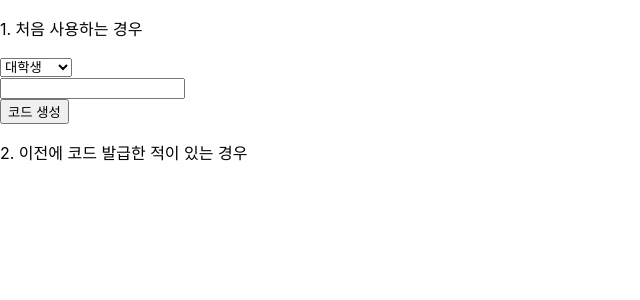
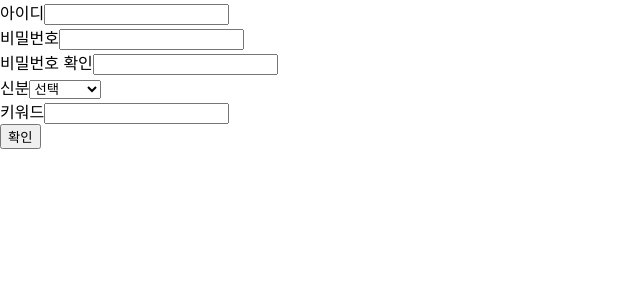
Before and after one commit to ApptiveDev/apptive-18th-team4-frontend, a React (Create React App) app: page / in a window 1280 px wide. Shown: the top 300 px of the page, without its empty margins (0-640 px from the left). Built offline with nearby package versions, Linux system fonts and the light colour scheme.

Commit message:
feat: 회원가입 입력 폼 완성

```diff
--- a/package.json
+++ b/package.json
@@ -2,6 +2,7 @@
   "name": "apptive-18th-team4-frontend",
   "version": "0.1.0",
   "private": true,
+  "proxy" : "http://localhost:8080",
   "dependencies": {
     "@react-oauth/google": "^0.8.0",
     "@testing-library/jest-dom": "^5.16.5",
--- a/src/App.js
+++ b/src/App.js
@@ -1,7 +1,7 @@
 import './App.css';
 import * as React from "react";
 import { BrowserRouter as Router, Routes, Route } from "react-router-dom";
-import Test from './pages/issue_code/test';
+import Test from './pages/signUp';
 
 function App() {
   return (
--- a/src/pages/issue_code/test.js
+++ /dev/null
@@ -1,118 +0,0 @@
-import {useState} from 'react'
-import axios from 'axios'
-
-export default function Test () {
-    const [keyword, setKeyword] = useState('');
-    const [state, setState] = useState('');
-    const [code, setCode] = useState('');
-
-    const state_list = ['대학생', '대학원생', '휴학생', '신입생']
-    const [selectedState, setSelectedState] = useState('')
-
-    // 생성된 코드 가져와서 div에 보여주기 (api 완성이 안돼서 일단 주석 처리)
-    function getCode(e) {
-        e.preventDefault();
-        // state와 keyword 백에 보내기
-        axios.post("http://127.0.0.1:8080/test/usercreate",
-            {
-                state: state,
-                keyword: keyword
-            },
-            {headers: { "Content-Type": `application/json`}})
-            .then((response) => {
-                console.log(response)
-            }) .catch((error) => {
-                console.log(error)
-            })
-
-            /*
-        axios.get("{url}")
-        .then(function(response) {
-            console.log(response)
-            setCode(response.data.code)
-            //localStorage.setItem('code', code)
-
-            }) .catch(function(error) {
-                console.log(error)
-            })
-        */
-    }
-
-   // 사용자가 선택한 학과 추출하기
-    /*function handleMajor(e) {
-        setSelectedMajor(e.target.value);
-        console.log(e.target.value)
-        setUserDto({
-          ...userDto,
-          major: e.target.value
-        })
-        //localStorage.setItem('major', major)
-      }*/
-
-    // 사용자의 state 추출하기
-    const handleState = (e) => {
-        e.preventDefault()
-        const getState = e.target.value
-        setSelectedState(getState)
-        if (getState === "대학생") setState(1)
-        else if (getState === "대학원생") setState(2)
-        else if (getState === "휴학생") setState(3)
-        else if (getState === "신입생") setState(4)
-        else if (getState.length === 0) alert("신분을 선택해주세요")
-    }
-
-    // 사용자가 추가한 키워드 추출하기
-    const handleKeyword = (e) => {
-        setKeyword(e.target.value)
-        //localStorage.setItem('keywords', keywords)
-      };
-
-    // 이미 코드 발급한 적이 있는 경우 사용자에게 입력받은 코드 백엔드에 전달 (api 완성이 안돼서 일단 주석 처리)
-    /*function insertCode(e) {
-        e.preventDefault();
-        axios.post("{url}", code, {headers})
-        .then(function(response) {
-            console.log(response)
-            setCode(response)
-        }) .catch(function(error) {
-            console.log(error)
-        })
-
-        axios.get("{url}")
-        .then(function(response) {
-            console.log(response)
-            // 사용자 정보(학과, 키워드) 가져오는 코드 영역
-        }) .catch(function(error) {
-            console.log(error)
-        })
-
-        //localstorage.getItem(code)
-    }*/
-
-    return (
-        <div>
-            <p>1. 처음 사용하는 경우</p>
-            <div className='selectMajor'>
-                <select name={state} onChange={handleState} value={selectedState} className="major">
-                    {state_list.map((major) => (
-                        <option value={major} key={major}> {major} </option>
-                    ))}
-                </select>
-            </div>
-            <div>
-                <input name='keyword' onChange={handleKeyword} value={keyword} className="addKeyword"/>
-            </div>
-            <div>
-                <button onClick={getCode}>코드 생성</button>
-            </div>
-            <div>
-                {code}
-            </div>
-
-            <p>2. 이전에 코드 발급한 적이 있는 경우</p>
-            {/*
-            <input name='code' onChange={onChange} value={code} className="addKeyword"/>
-            <button>코드 입력</button> {/*insertCode 함수 연결시키기 */}
-        </div>
-    )
-}
--- /dev/null
+++ b/src/pages/signUp/index.js
@@ -0,0 +1,103 @@
+import {useState} from 'react'
+import axios from 'axios'
+
+export default function Test () {
+    const [memberId, setID] = useState('');
+    const [password, setPW] = useState('');
+    const [checkedPassword, setPW2] = useState('');
+    const [state, setState] = useState('');
+    const [keyword, setKeyword] = useState('');
+
+    const handleID = (e) => {
+        setID(e.target.value)
+    }
+
+    const handlePW = (e) => {
+        setPW(e.target.value)
+    }
+
+    const handlePW2 = (e) => {
+        setPW2(e.target.value)
+    }
+
+    const state_list = ['선택', '대학생', '대학원생', '휴학생', '신입생']
+    const [selectedState, setSelectedState] = useState('')
+
+    // 사용자의 state 추출하기
+    const handleState = (e) => {
+        e.preventDefault()
+        const getState = e.target.value
+        setSelectedState(getState)
+        if (getState === "대학생") setState(1)
+        else if (getState === "대학원생") setState(2)
+        else if (getState === "휴학생") setState(3)
+        else if (getState === "신입생") setState(4)
+        else if (getState === "선택") {
+            setState('')
+            alert("신분을 선택해주세요")
+        }
+    }
+
+    const handleKeyword = (e) => {
+        setKeyword(e.target.value)
+      };
+
+    const handleSignup = (e) => {
+        e.preventDefault()
+        if (memberId.length === 0) alert("아이디를 입력해주세요")
+        else if (password.length === 0) alert("비밀번호를 입력해주세요")
+        else if (password !== checkedPassword) alert ("비밀번호가 일치하지 않습니다")
+        else {
+            const form = new FormData()
+            form.append('memberId', memberId)
+            form.append('password', password)
+            form.append('checkedPassword', checkedPassword)
+            form.append('state', state)
+            form.append('keyword', keyword)
+
+            axios.post("url", form, { headers: { "Content-Type": `application/json`} })
+            .then(function(response) {
+                console.log(response)
+            }) .catch(function(error) {
+                console.log(error)
+            })
+        }
+    }
+
+    return (
+        <div>
+            <div className='enterID'>
+                <label htmlFor='memberId'>아이디</label>
+                <input name='memberId' onChange={handleID} value={memberId} className="memberId"/>
+            </div>
+
+            <div className='enterPW'>
+                <label htmlFor='password'>비밀번호</label>
+                <input name='password' onChange={handlePW} value={password} className="password"/>
+            </div>
+
+            <div className='checkPW'>
+                <label htmlFor='check_password'>비밀번호 확인</label>
+                <input name='checkedPassword' onChange={handlePW2} value={checkedPassword} className="password"/>
+            </div>
+
+            <div className='selectMajor'>
+                <label htmlFor='state'>신분</label>
+                <select name={state} onChange={handleState} value={selectedState} className="major">
+                    {state_list.map((major) => (
+                        <option value={major} key={major}> {major} </option>
+                    ))}
+                </select>
+            </div>
+
+            <div className='addKeyword'>
+                <label htmlFor='keyword'>키워드</label>
+                <input name='keyword' onChange={handleKeyword} value={keyword} className="keyword"/>
+            </div>
+
+            <div>
+                <button onClick={handleSignup}>확인</button>
+            </div>
+        </div>
+    )
+}
```
